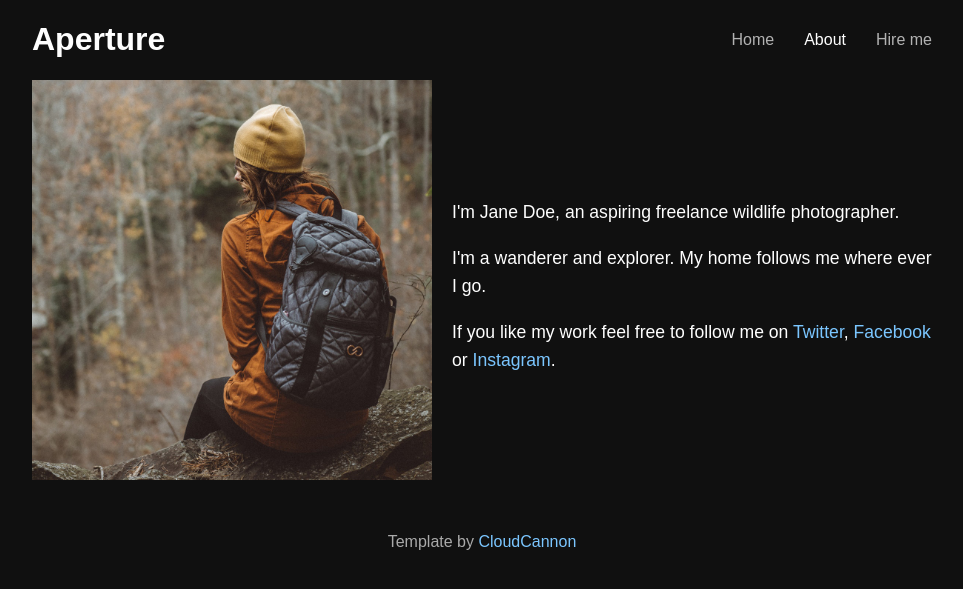
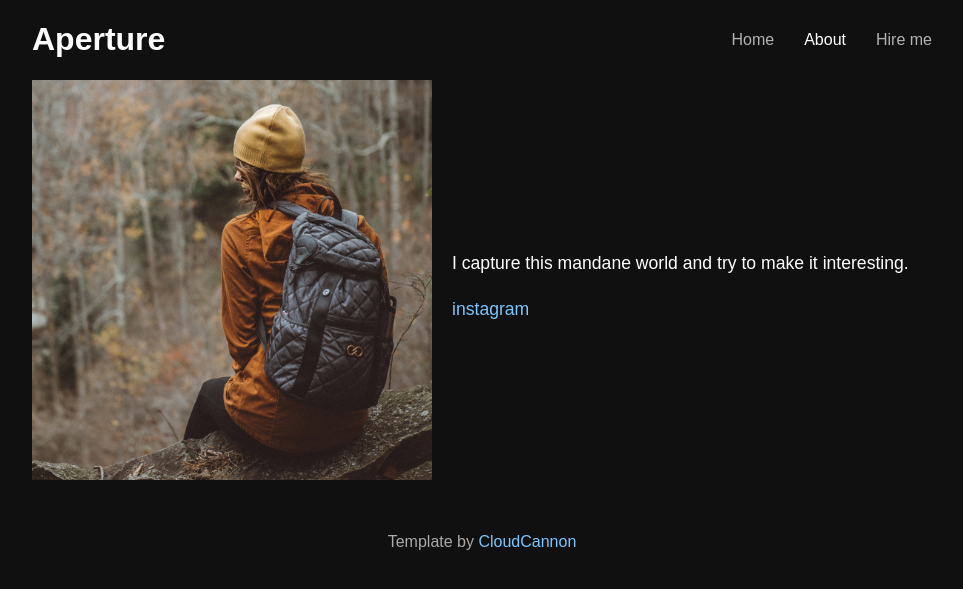
Before and after one commit to Pithikos/darkcortex, a Jekyll site: the page built from about.html, in a window 1280 px wide. Shown: the top 589 px of the page, without its empty margins (158-1121 px from the left). Built offline with Jekyll 4.4.1, drawn with Linux system fonts in a browser that asks for light colours; some web fonts are replaced.

Commit message:
Update about

```diff
--- a/about.html
+++ b/about.html
@@ -5,11 +5,9 @@ title: About
 <div class="split-content">
 	<div class="side-content">
 		<div class="editable">
-			<p>I'm Jane Doe, an aspiring freelance wildlife photographer.</p>
+			<p>I capture this mandane world and try to make it interesting.</p>
 
-			<p>I'm a wanderer and explorer. My home follows me where ever I go.</p>
-
-			<p>If you like my work feel free to follow me on <a href="https://twitter.com">Twitter</a>, <a href="https://facebook.com">Facebook</a> or <a href="https://instagram.com">Instagram</a>.</p>
+			<p><a href="https://www.instagram.com/darkcortex/">instagram</a></p>
 		</div>
 	</div>
 
```
